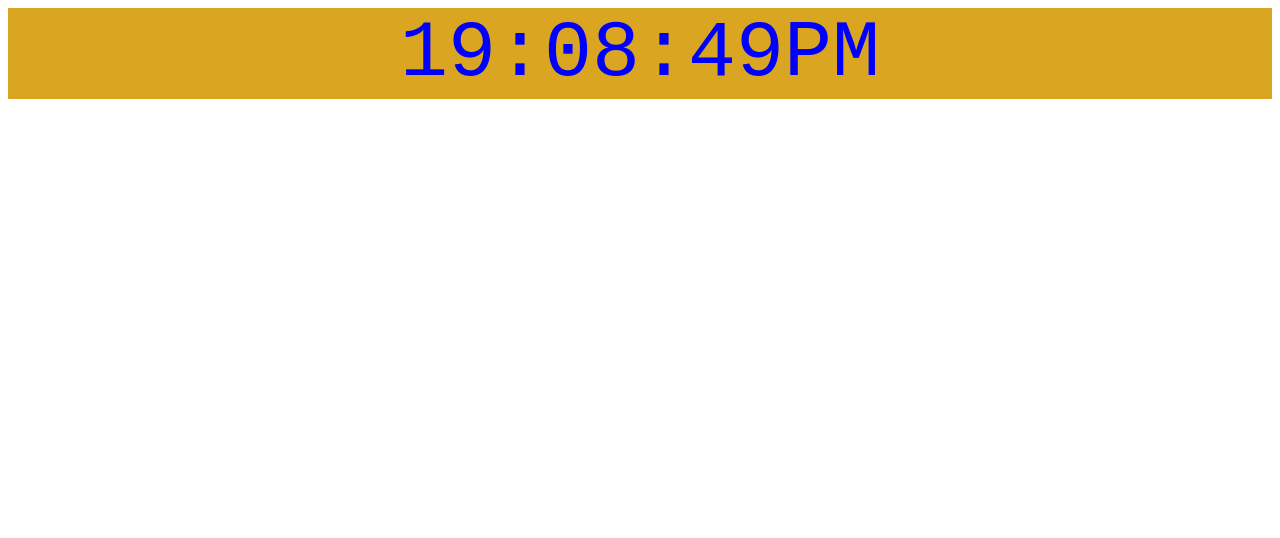
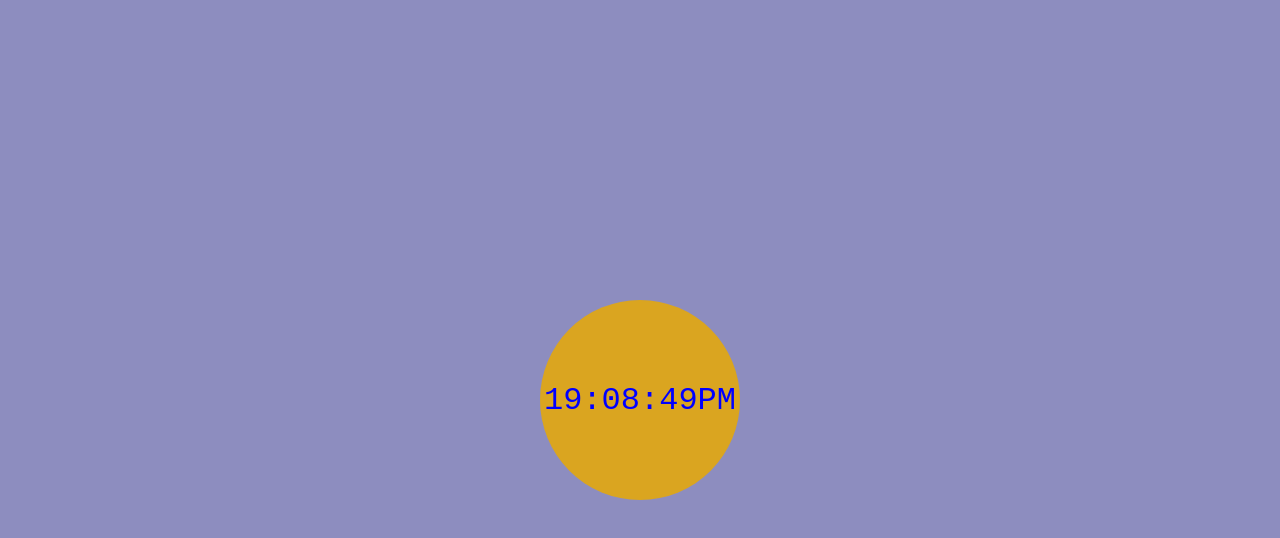
Before and after one commit to ggmj92/practica-reloj, a plain HTML site: page index.html in a window 1280 px wide. Drawn offline with Linux system fonts and the light colour scheme.

Commit message:
arreglos css

```diff
--- a/css/main.css
+++ b/css/main.css
@@ -1,4 +1,4 @@
-#reloj {
+/* #reloj {
     font-size: 5rem;
     font-family: 'Courier New', Courier, monospace;
     color: blue;
@@ -6,4 +6,26 @@
     display: flex;
     justify-content: center;
     align-items: center;
+} */
+
+body {
+    background-color: rgba(69, 69, 151, 0.608);
+
 }
+#reloj {
+    font-size: 2rem;
+    font-family: 'Courier New', Courier, monospace;
+    color: blue;
+    background-color: goldenrod;
+    width: 200px;
+    height: 200px;
+    border-radius: 100px;
+    position: absolute;
+    top: 50%;
+    left: 50%;
+    transform: translate(-50%, -50%);
+    display: flex;
+    justify-content: center;
+    align-items: center;
+
+}
```
